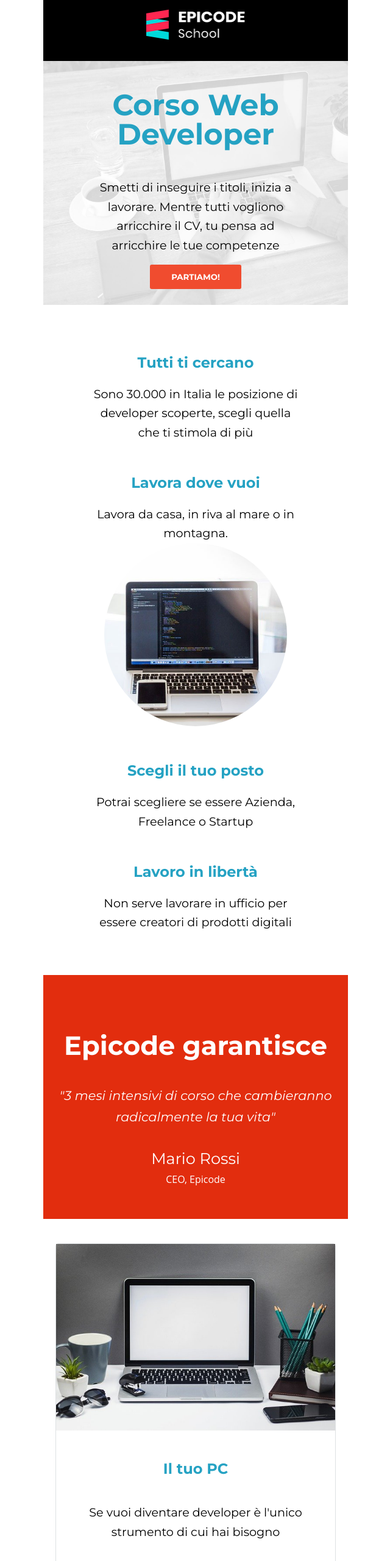
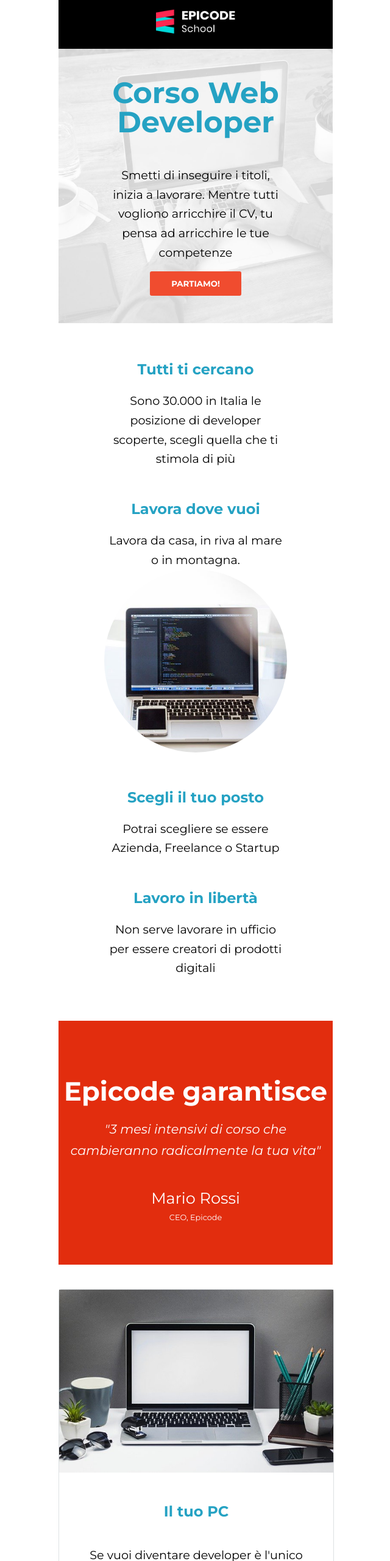
Before and after one commit to ageria20/epicode_u1_progettoSettimanale, a plain HTML site: page index.html in a window 1280 px wide. Shown: the top 2560 px of the page at 61% size, without its empty margins (319-959 px from the left). Drawn offline with nearby package versions, Linux system fonts and the light colour scheme.

Commit message:
aggiornamento per renderlo adattabile a schermi da 450px

```diff
--- a/assets/css/style.css
+++ b/assets/css/style.css
@@ -2,19 +2,19 @@
 body {
     font-family: "Open Sans", sans-serif;
     line-height: 1.65;
-    max-width: 500px;
+    max-width: 450px;
     margin: auto;
 }
 
 header {
     background-color: black;
-    height: 100px;
+    height: 10vh;
     text-align: center;
 }
 
 #logo {
     margin: 15px auto;
-    height: 50%;
+    height: 5vh;
 }
 
 h1 {
@@ -50,8 +50,9 @@
     text-align: center;
     background-image: url("../images/banner.jpg");
     background-size: cover;
+    background-position: center;
     width: 100%;
-    height: 400px;
+    height: 450px;
 }
 
 .fs-article {
@@ -97,7 +98,7 @@
     color: white;
     background-color: #e22d0e;
     height: 400px;
-    width: 500px;
+    width: 100%;
     text-align: center;
 }
 
@@ -105,7 +106,7 @@
     font-style: italic;
     font-family: "Montserrat", sans-serif;
     margin: auto;
-    padding-top: 30px;
+    padding: 10px;
     font-size: 1.3em;
 
 }
@@ -121,15 +122,22 @@
     margin: auto;
 }
 
+#note {
+    font-family: "Montserrat", sans-serif;
+    font-size: 0.8em;
+}
+
 .foto1{
-    max-width: 458px;
-
+    max-width: 100%;
+    font-size: 0.8em;
 }
 
 .border-sch {
     border: 1px solid #dee1e3;
-    margin: 40px 20px;
+    width: 100%;
+    margin: 40px auto;
     border-radius: 5px;
+
 }
 
 .sch {
@@ -166,6 +174,13 @@
 
 }
 
+footer span {
+    font-family: "Montserrat", sans-serif;
+    font-size: 1.3em;
+    color: white;
+    font-weight: 300;
+}
+
 footer ion-icon {
     font-size: 1.5em;
     margin: 0 5px;
--- a/index.html
+++ b/index.html
@@ -112,8 +112,9 @@
             <ion-icon name="call-sharp"></ion-icon><a href="#">(+39)11223456</a
             ><br />
             <ion-icon name="mail-sharp"></ion-icon
-            ><a href="#">info@epicode.school</a>
-            <p>Via Appia 1 - 00100 ROma (RM)</p>
+            ><a href="#">info@epicode.school</a><br />
+            <ion-icon name="location-sharp"></ion-icon
+            ><span>Via Appia 1 - 00100 ROma (RM)</span>
           </div>
           <div id="copy">
             <p>&copy 2021. Immagini di Pixalbay.</p>
```
